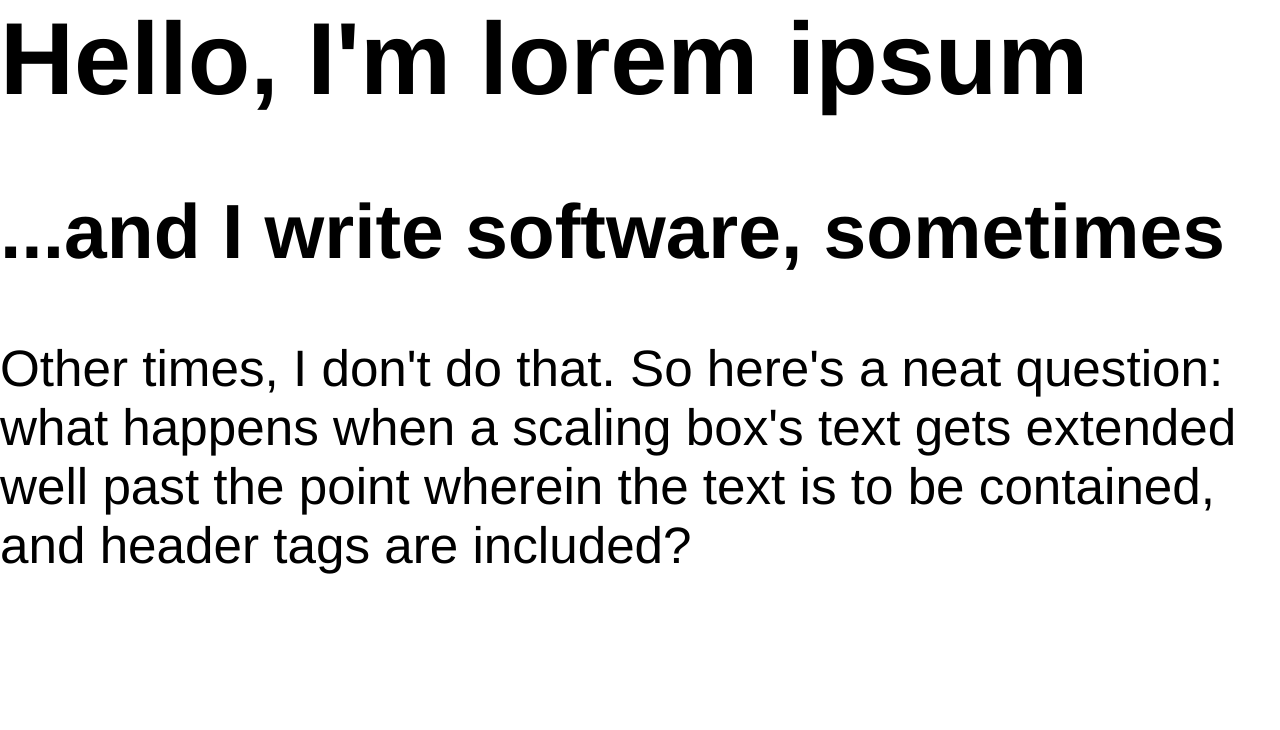
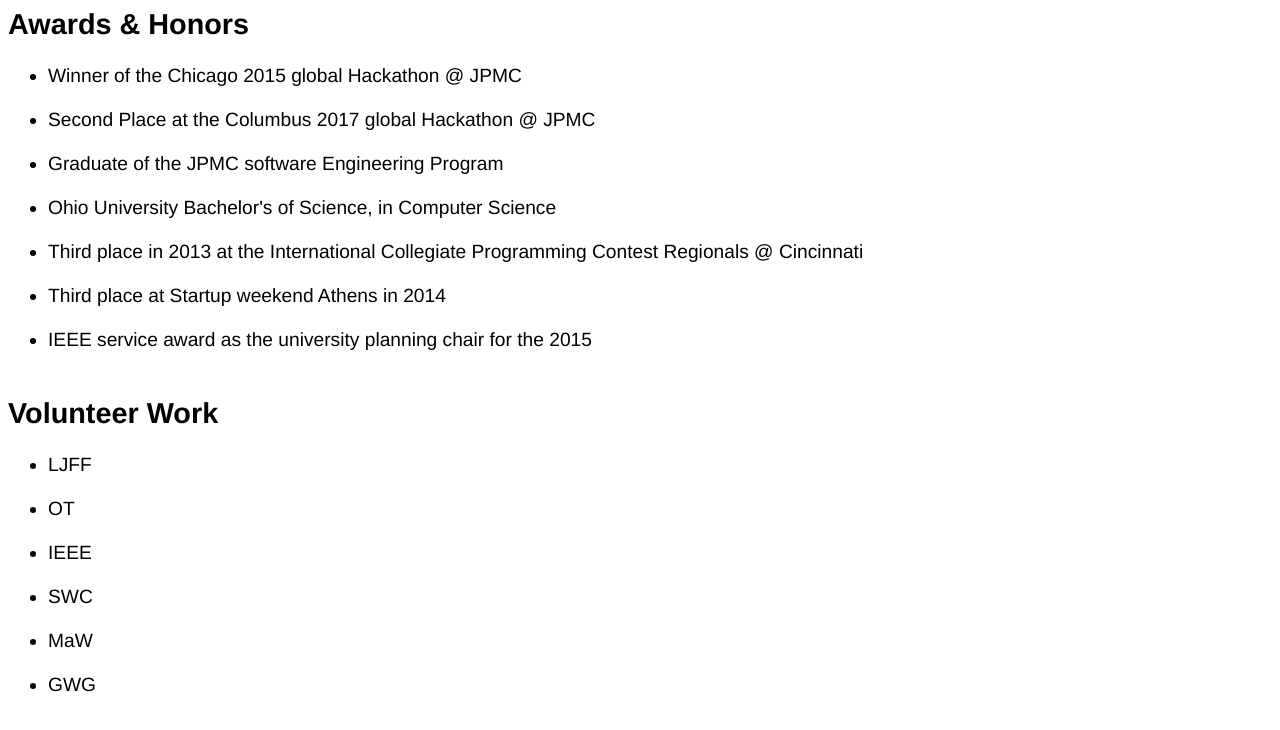
Before and after one commit to trevorbennett/css-utils, a plain HTML site: page us/awards/index.html in a window 1280 px wide. Drawn offline with Linux system fonts and the light colour scheme.

Commit message:
awards update, skeleton/outline of what I actually want to list out

```diff
--- a/us/awards/index.html
+++ b/us/awards/index.html
@@ -2,9 +2,33 @@
    <link rel="stylesheet" href="style.css">
 </head>
 
-<body class="body-style pretty-text">
-<h1>Hello, I'm lorem ipsum</h1>
-<h2>...and I write software, sometimes</h2>
-Other times, I don't do that. So here's a neat question: what happens when a scaling box's text gets
-extended well past the point wherein the text is to be contained, and header tags are included?
+<body class="pretty-text">
+<h2>Awards & Honors</h2>
+
+<ul>
+	<li>Winner of the Chicago 2015 global Hackathon @ JPMC</li><br/>
+	<li>Second Place at the Columbus 2017 global Hackathon @ JPMC</li><br/>
+	<li>Graduate of the JPMC software Engineering Program</li><br/>
+	<li>Ohio University Bachelor's of Science, in Computer Science</li><br/>
+	<li>Third place in 2013 at the International Collegiate Programming Contest Regionals @ Cincinnati</li><br/>
+	<li>Third place at Startup weekend Athens in 2014</li><br/>
+	<li>IEEE service award as the university planning chair for the 2015</li><br/>
+
+
+</ul>
+
+<h2>Volunteer Work</h2>
+
+<ul>
+	<li>LJFF</li><br/>
+	<li>OT</li><br/>
+	<li>IEEE</li><br/>
+	<li>SWC</li><br/>
+	<li>MaW</li><br/>
+	<li>GWG</li><br/>
+
+
+
+</ul>
+
 </body>
--- a/us/awards/style.css
+++ b/us/awards/style.css
@@ -105,7 +105,7 @@
 
 .pretty-text {
 
-	font-size: 4vw;
+	font-size: 1.5vw;
 	color: 000;
 	font-family: Helvetica Neue, Helvetica, Arial, sans-serif;
 }
```
